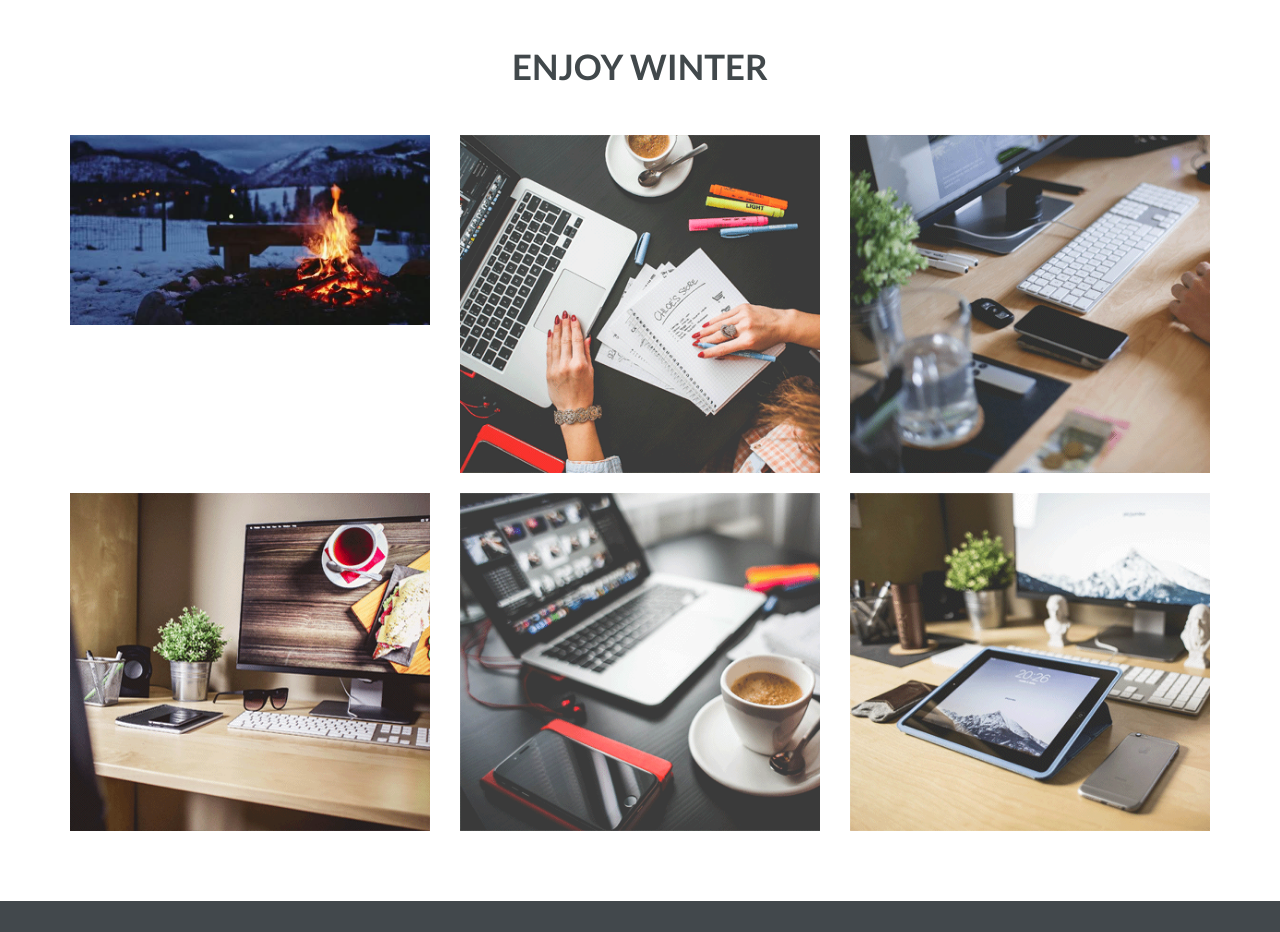
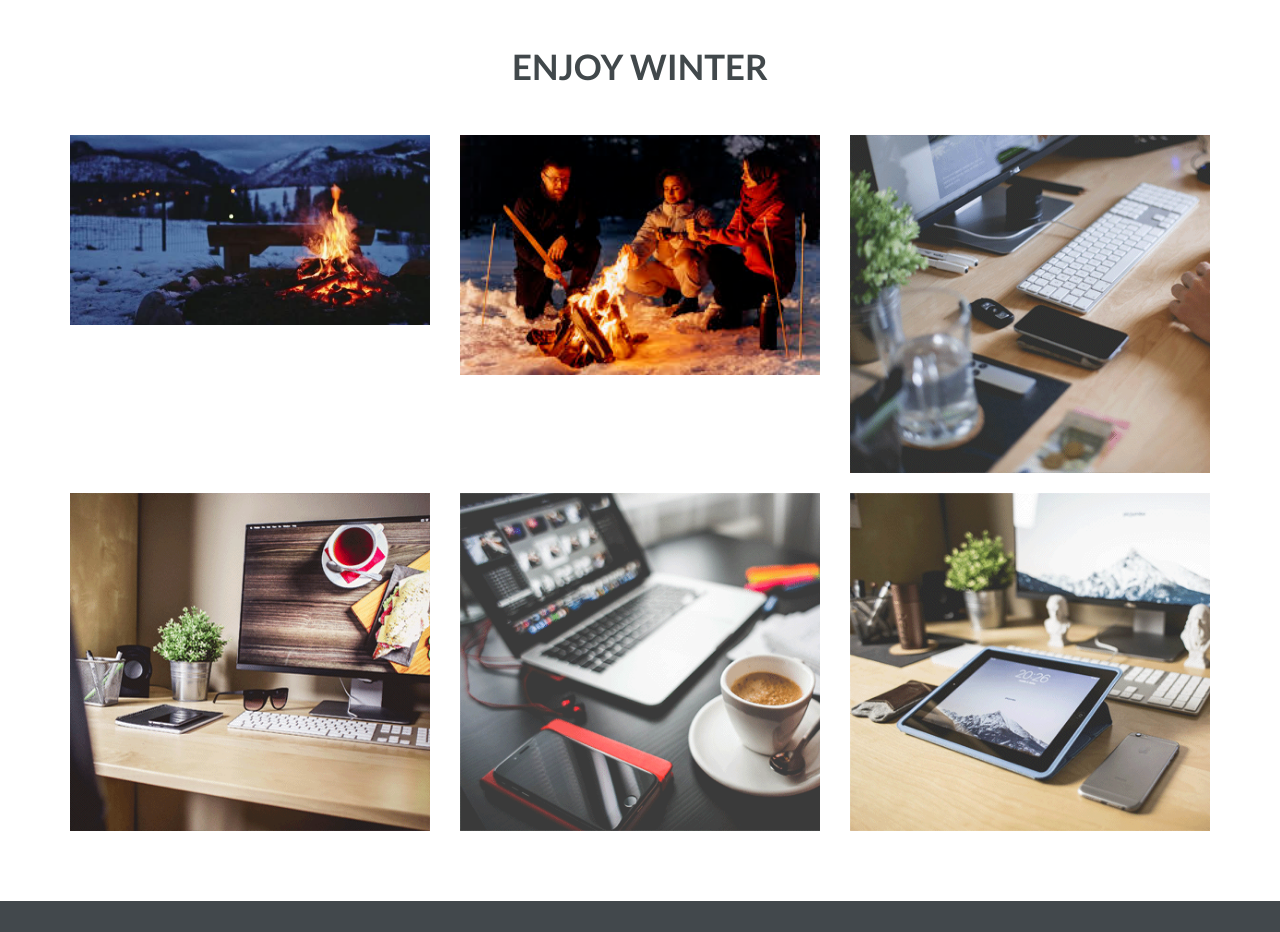
Before and after one commit to pratikpawar004/winterrain, a plain HTML site: page Index.html in a window 1280 px wide. Shown: the part 1543-2475 px from the top of the page. Drawn offline with Linux system fonts and the light colour scheme.

Commit message:
Update Index.html

```diff
--- a/Index.html
+++ b/Index.html
@@ -140,7 +140,7 @@
 
 			<div class="col-md-4 col-sm-4">
 
-				<img src="images/p-2.png">
+				<img src="images/14.png">
 
 			</div><!-- End col-md-4 -->
 
```
